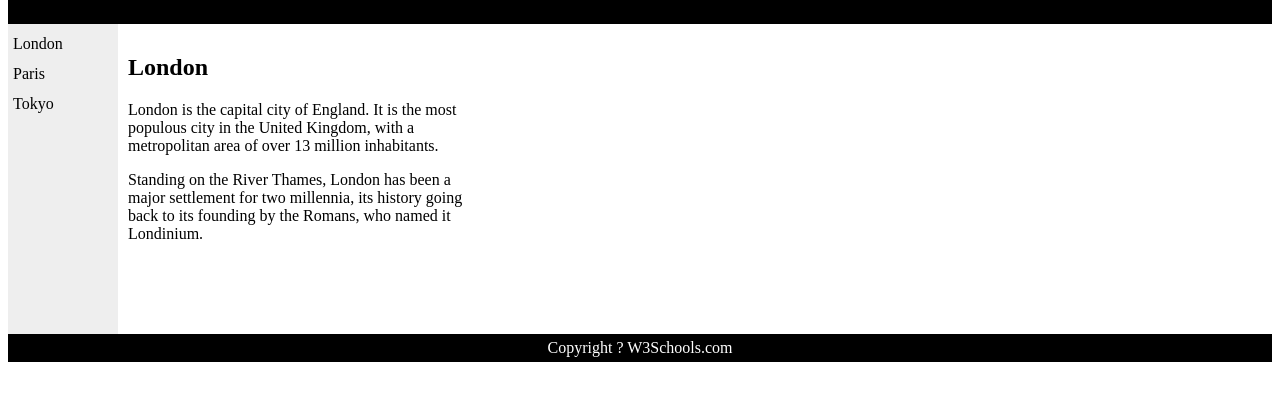
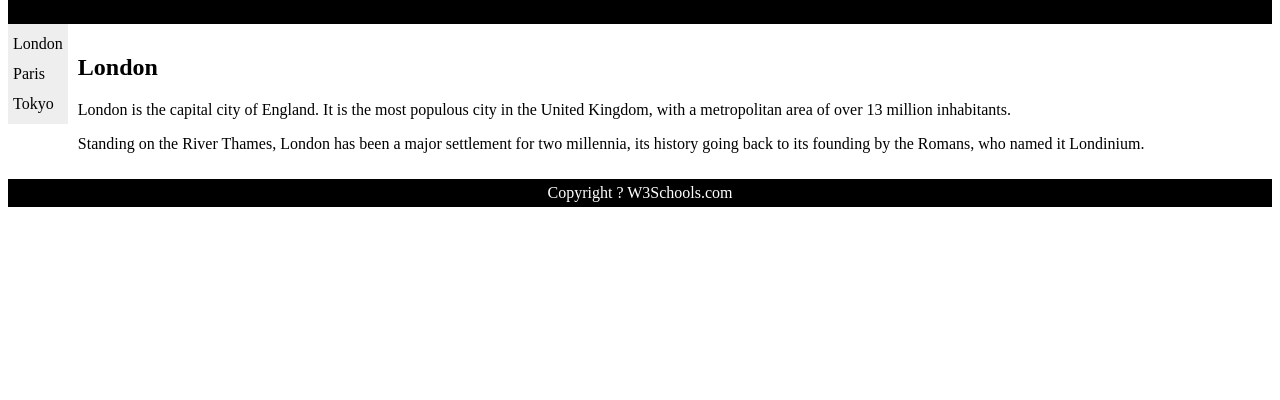
Before and after one commit to kpx12138/kpx12138.github.io, a plain HTML site: page index.html in a window 1280 px wide. Shown: the part 74-474 px from the top of the page. Drawn offline with Linux system fonts and the light colour scheme.

Commit message:
Update index.html

```diff
--- a/index.html
+++ b/index.html
@@ -12,13 +12,10 @@
 #nav {
     line-height:30px;
     background-color:#eeeeee;
-    height:300px;
-    width:100px;
     float:left;
     padding:5px;
 }
 #section {
-    width:350px;
     float:left;
     padding:10px;
 }
```
